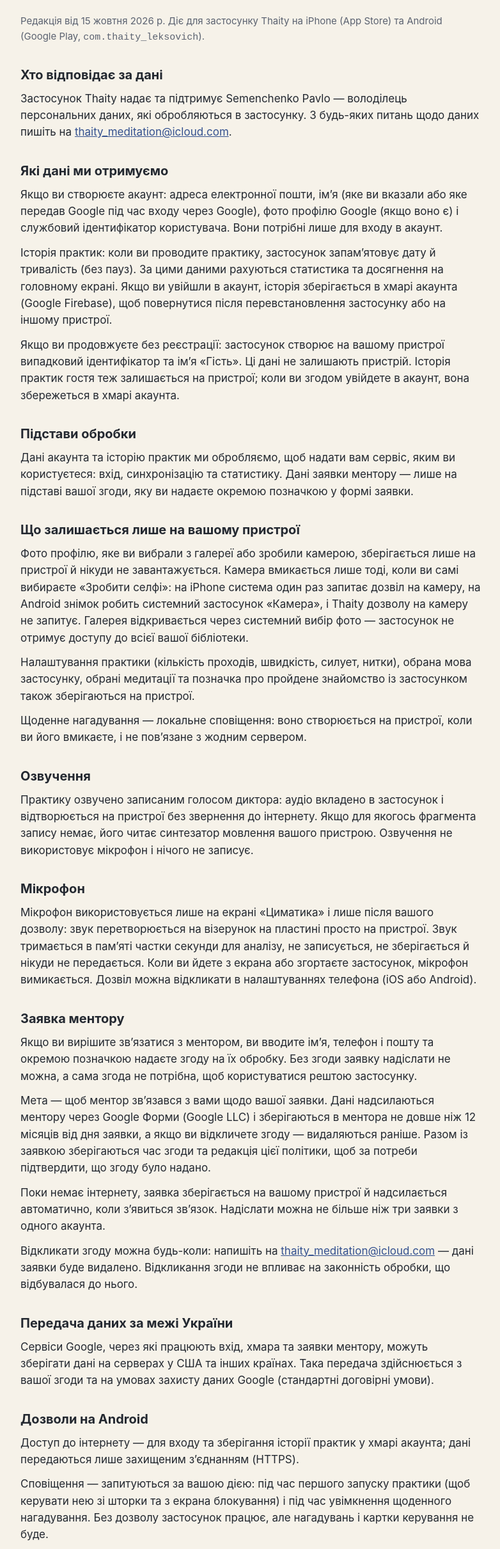
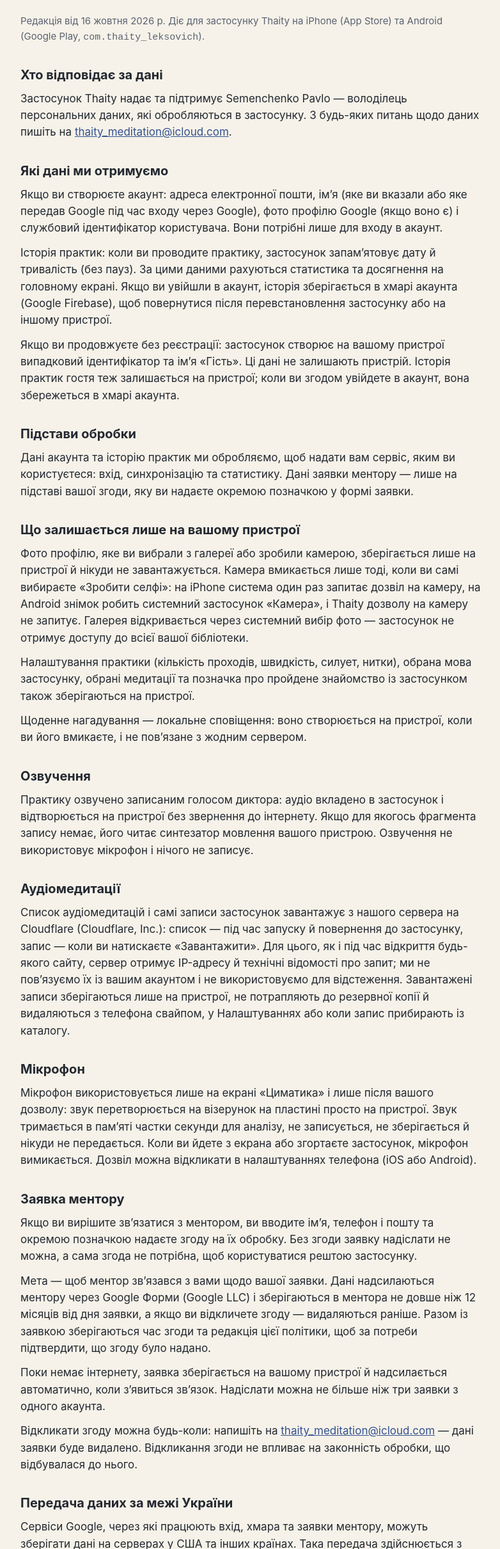
Before and after one commit to PavelSemenchenko/thaity-legal, a plain HTML site: page privacy-uk.html in a window 1280 px wide. Shown: the part 97-2518 px from the top of the page at 64% size, without its empty margins (248-1030 px from the left). Drawn offline with Linux system fonts and the light colour scheme.

Commit message:
Политика: раздел «Аудиомедитации» (загрузка записей с сервера на Cloudflare), передача данных через Cloudflare, разрешение на интернет; редакция от 16 октября 2026

```diff
--- a/privacy-uk.html
+++ b/privacy-uk.html
@@ -24,7 +24,7 @@
 <main>
   <h1>Політика конфіденційності застосунку Thaity</h1>
   <p class="meta"><a href="privacy.html" hreflang="ru" lang="ru">На русском</a></p>
-  <p class="meta">Редакція від 15 жовтня 2026 р. Діє для застосунку Thaity на iPhone (App Store) та Android (Google Play, <code>com.thaity_leksovich</code>).</p>
+  <p class="meta">Редакція від 16 жовтня 2026 р. Діє для застосунку Thaity на iPhone (App Store) та Android (Google Play, <code>com.thaity_leksovich</code>).</p>
 
   <h2>Хто відповідає за дані</h2>
   <p>Застосунок Thaity надає та підтримує Semenchenko Pavlo — володілець персональних даних, які обробляються в застосунку.
@@ -46,6 +46,9 @@
   <h2>Озвучення</h2>
   <p>Практику озвучено записаним голосом диктора: аудіо вкладено в застосунок і відтворюється на пристрої без звернення до інтернету. Якщо для якогось фрагмента запису немає, його читає синтезатор мовлення вашого пристрою. Озвучення не використовує мікрофон і нічого не записує.</p>
 
+  <h2>Аудіомедитації</h2>
+  <p>Список аудіомедитацій і самі записи застосунок завантажує з нашого сервера на Cloudflare (Cloudflare, Inc.): список — під час запуску й повернення до застосунку, запис — коли ви натискаєте «Завантажити». Для цього, як і під час відкриття будь-якого сайту, сервер отримує IP-адресу й технічні відомості про запит; ми не пов’язуємо їх із вашим акаунтом і не використовуємо для відстеження. Завантажені записи зберігаються лише на пристрої, не потрапляють до резервної копії й видаляються з телефона свайпом, у Налаштуваннях або коли запис прибирають із каталогу.</p>
+
   <h2>Мікрофон</h2>
   <p>Мікрофон використовується лише на екрані «Циматика» і лише після вашого дозволу: звук перетворюється на візерунок на пластині просто на пристрої. Звук тримається в пам’яті частки секунди для аналізу, не записується, не зберігається й нікуди не передається. Коли ви йдете з екрана або згортаєте застосунок, мікрофон вимикається. Дозвіл можна відкликати в налаштуваннях телефона (iOS або Android).</p>
 
@@ -57,9 +60,10 @@
 
   <h2>Передача даних за межі України</h2>
   <p>Сервіси Google, через які працюють вхід, хмара та заявки ментору, можуть зберігати дані на серверах у США та інших країнах. Така передача здійснюється з вашої згоди та на умовах захисту даних Google (стандартні договірні умови).</p>
+  <p>Аудіомедитації роздає мережа Cloudflare: запит обробляє найближчий до вас центр обробки даних, зокрема за межами України, на умовах захисту даних Cloudflare (стандартні договірні умови).</p>
 
   <h2>Дозволи на Android</h2>
-  <p>Доступ до інтернету — для входу та зберігання історії практик у хмарі акаунта; дані передаються лише захищеним з’єднанням (HTTPS).</p>
+  <p>Доступ до інтернету — для входу, зберігання історії практик у хмарі акаунта та завантаження аудіомедитацій; дані передаються лише захищеним з’єднанням (HTTPS).</p>
   <p>Сповіщення — запитуються за вашою дією: під час першого запуску практики (щоб керувати нею зі шторки та з екрана блокування) і під час увімкнення щоденного нагадування. Без дозволу застосунок працює, але нагадувань і картки керування не буде.</p>
   <p>Робота у фоні (сервіс переднього плану для відтворення звуку) — щоб озвучення практики та аудіомедитації не переривалися на заблокованому екрані; поки звучить запис або практика, у шторці показується сповіщення з кнопками. Системні дозволи WAKE_LOCK і RECEIVE_BOOT_COMPLETED додає бібліотека планування завдань (WorkManager): нагадування не має зникнути після перезавантаження телефона.</p>
   <p>Мікрофон — лише на екрані «Циматика» і за вашою дією: спочатку екран пояснює, навіщо він потрібен, потім Android запитує дозвіл. Звук аналізується на пристрої й не записується. Без дозволу екран працює в демо-режимі.</p>
```
Also changed, not shown: privacy.html (+6 -2 lines).
